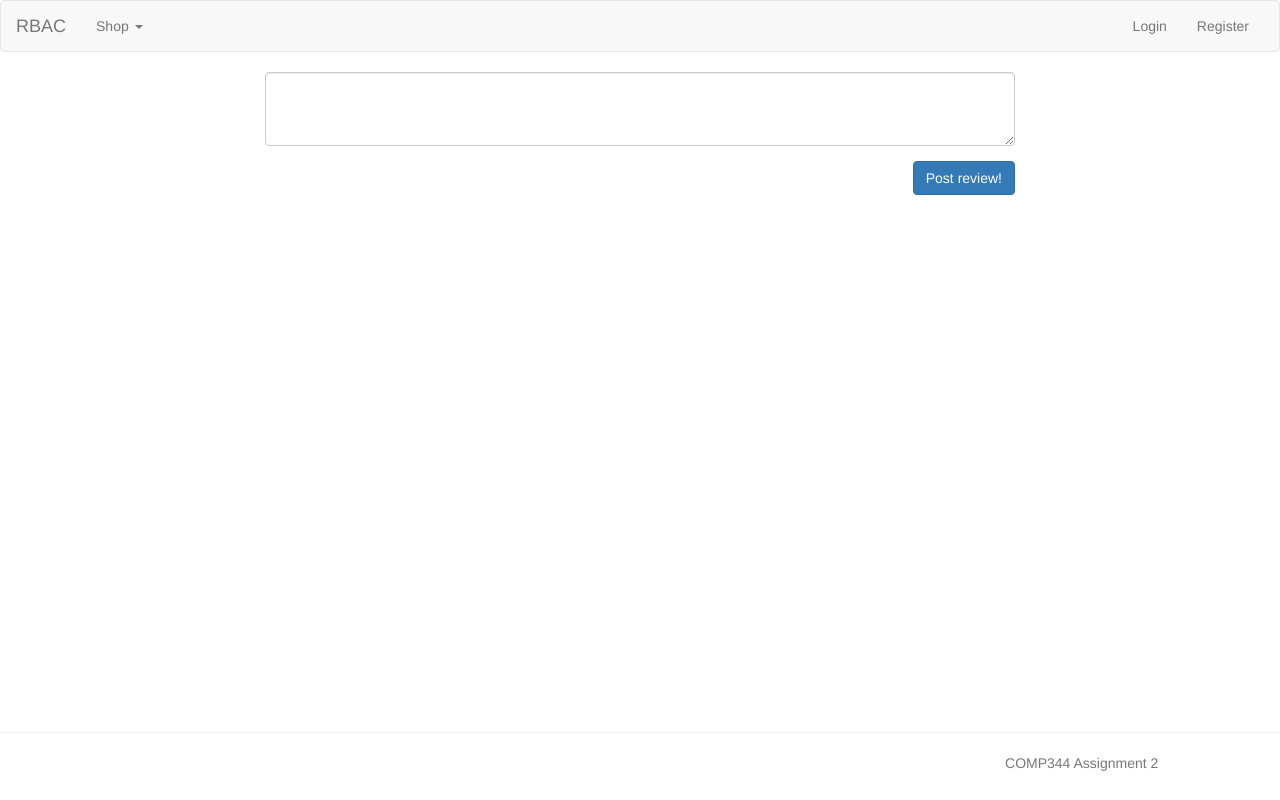
After one commit to masharialrasheed/comp344, a PHP site: page /PostReview.php in a window 1280 px wide. The commit adds this page. Run offline with PHP 8.4, Linux system fonts and the light colour scheme; data that the repository does not hold is empty.

Commit message:
leave a review placeholder

```diff
--- a/comp344-src/public/DisplayProduct.php
+++ b/comp344-src/public/DisplayProduct.php
@@ -26,7 +26,7 @@
 
         <div class="well">
           <div class="text-right">
-            <a class="btn btn-primary">Leave a Review</a>
+            <a href="PostReview.php" class="btn btn-primary">Leave a Review</a>
           </div>
           <hr>
           <div class="row">
--- /dev/null
+++ b/comp344-src/public/PostReview.php
@@ -0,0 +1,30 @@
+<?php require_once '../php/session.php'; ?>
+
+<html>
+<head>
+  <title></title>
+  <?php require_once '../php/styles.php'; ?>
+</head>
+<body>
+<?php require '../php/nav.php'; ?>
+
+<div class="container content">
+
+  <div class="row">
+    <div class="col-xs-8 col-xs-offset-2">
+      <form action="index.html" method="post">
+        <div class="form-group">
+          <textarea class="form-control" rows="3"></textarea>
+        </div>
+        <div class="form-group">
+          <button type="submit" class="btn btn-primary pull-right">Post review!</button>
+        </div>
+      </form>
+    </div>
+  </div>
+
+</div>
+
+<?php require '../php/footer.php'; ?>
+</body>
+</html>
```
